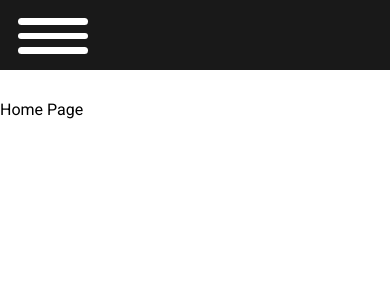
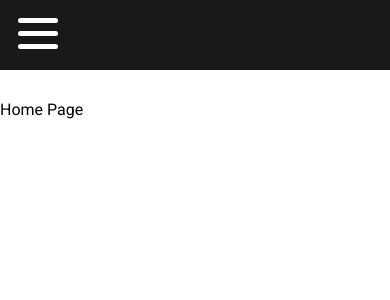
Before and after one commit to DimitarStefan0v/Movie-App, a React (Create React App) app in the folder client/: page / in a window 390 px wide. Shown: the top 300 px of the page. Built offline with nearby package versions, Linux system fonts and the light colour scheme.

Commit message:
Reduce the size of the hamburger menu even further

```diff
--- a/client/src/components/MainNavigation/MainNavigation.module.css
+++ b/client/src/components/MainNavigation/MainNavigation.module.css
@@ -37,8 +37,8 @@
 }
 
 .hamburger div {
-    width: 70px;
-    height: 8px;
+    width: 40px;
+    height: 5px;
     border-radius: 8px;
     transition: all 0.2s ease-in-out;
     background-color: white;
@@ -115,7 +115,7 @@
     }
 
     .links {
-        margin: 0;
+        margin: 0 1rem;
         padding: 0 1rem;
         height: 100%;
         position: relative;
```
